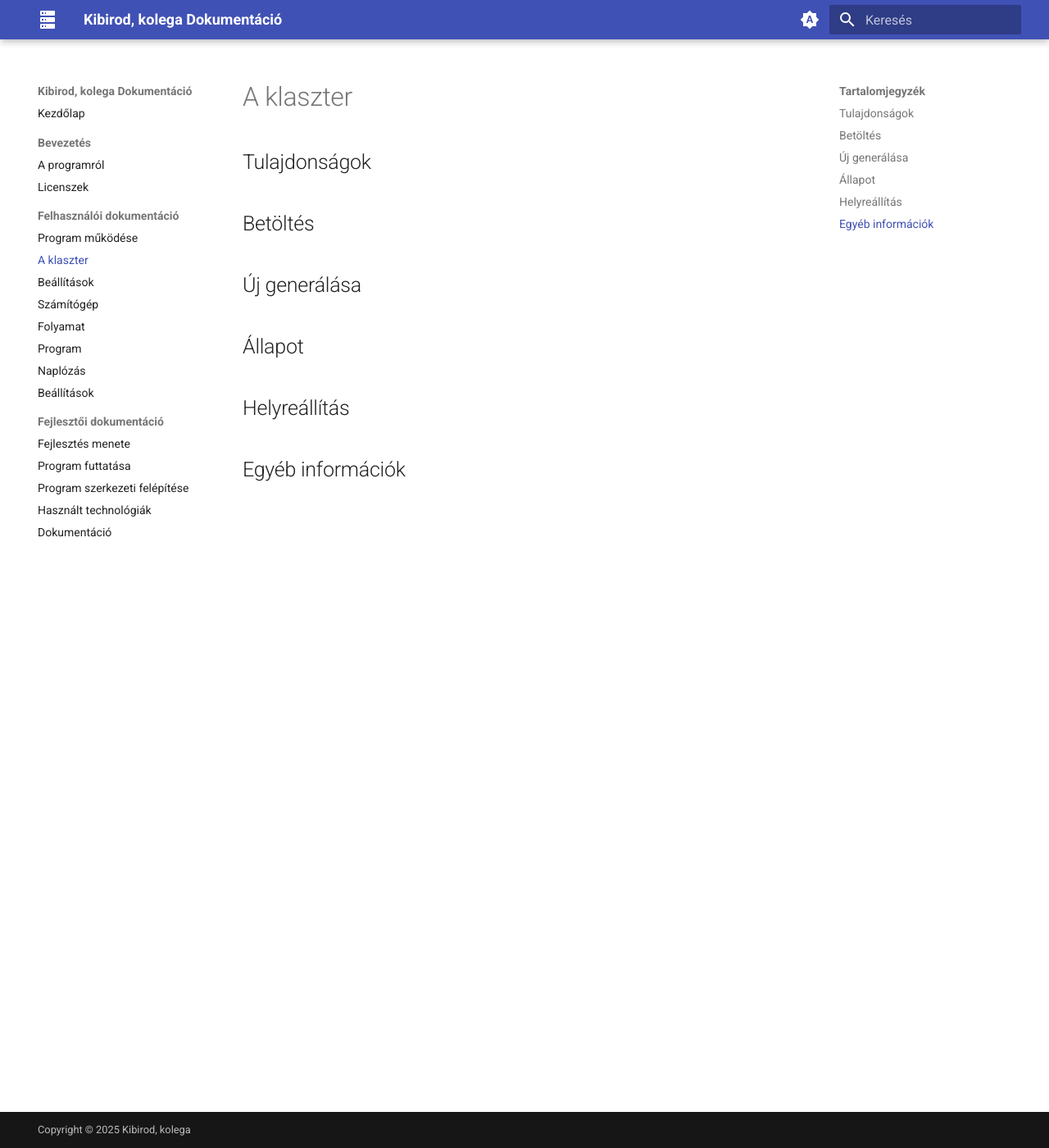
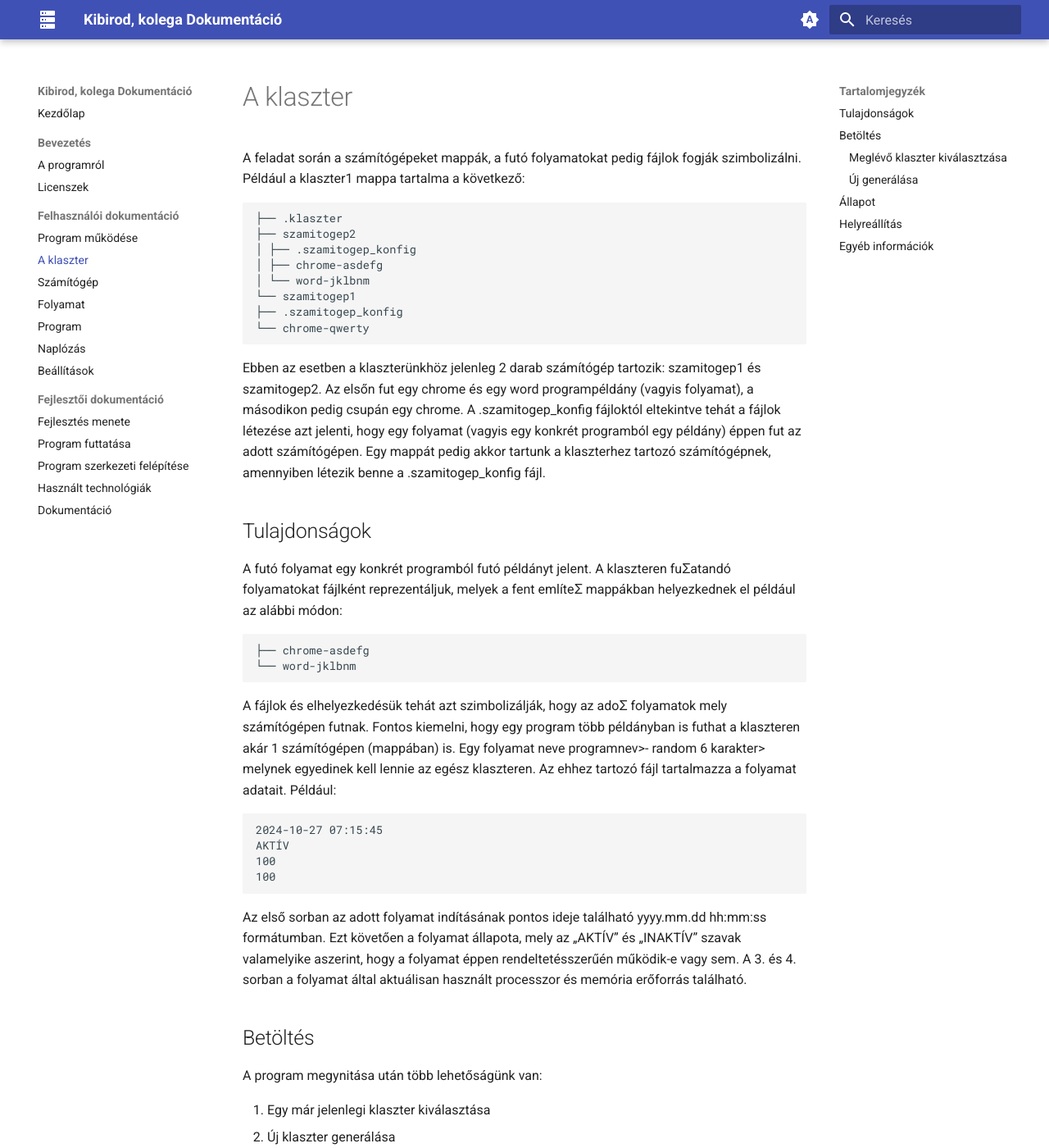
Before and after one commit to gyorfimarcell/Dusza2025, an MkDocs documentation site: the page built from documentation/docs/felhasznaloi/klaszter.md, in a window 1280 px wide and 1400 px high. Shown: the whole window at 82% size. Built offline with MkDocs 1.6.1 and Material for MkDocs 9.7.7, drawn with Linux system fonts in a browser that asks for light colours; some of the changed text lies outside the part shown.

Commit message:
documentation about the cluster

````diff
--- a/documentation/docs/felhasznaloi/klaszter.md
+++ b/documentation/docs/felhasznaloi/klaszter.md
@@ -1,13 +1,80 @@
 # A klaszter
+
+A feladat során a számítógépeket mappák, a futó folyamatokat pedig fájlok fogják szimbolizálni. Például a klaszter1 mappa tartalma a következő:
+
+```.
+├── .klaszter
+├── szamitogep2
+│ ├── .szamitogep_konfig
+│ ├── chrome-asdefg
+│ └── word-jklbnm
+└── szamitogep1
+├── .szamitogep_konfig
+└── chrome-qwerty
+```
+
+Ebben az esetben a klaszterünkhöz jelenleg 2 darab számítógép tartozik: szamitogep1 és szamitogep2. Az elsőn fut egy chrome és egy word programpéldány (vagyis folyamat), a másodikon pedig csupán egy chrome. A .szamitogep_konfig fájloktól eltekintve tehát a fájlok létezése azt jelenti, hogy egy folyamat (vagyis egy konkrét programból egy példány) éppen fut az adott számítógépen. Egy mappát pedig akkor tartunk a klaszterhez tartozó számítógépnek, amennyiben létezik benne a .szamitogep_konfig fájl.
 
 ## Tulajdonságok
 
+A futó folyamat egy konkrét programból futó példányt jelent. A klaszteren fuƩatandó
+folyamatokat fájlként reprezentáljuk, melyek a fent említeƩ mappákban helyezkednek el
+például az alábbi módon:
+
+```.
+├── chrome-asdefg
+└── word-jklbnm
+```
+
+A fájlok és elhelyezkedésük tehát azt szimbolizálják, hogy az adoƩ folyamatok mely számítógépen futnak. Fontos kiemelni, hogy egy program több példányban is futhat a klaszteren akár 1 számítógépen (mappában) is. Egy folyamat neve programnev>- random 6 karakter> melynek egyedinek kell lennie az egész klaszteren. Az ehhez tartozó fájl tartalmazza a folyamat adatait. Például:
+
+```
+2024-10-27 07:15:45
+AKTÍV
+100
+100
+```
+
+Az első sorban az adott folyamat indításának pontos ideje található yyyy.mm.dd hh:mm:ss
+formátumban. Ezt követően a folyamat állapota, mely az „AKTÍV” és „INAKTÍV” szavak valamelyike
+aszerint, hogy a folyamat éppen rendeltetésszerűén működik-e vagy sem. A 3. és 4. sorban a
+folyamat által aktuálisan használt processzor és memória erőforrás található.
+
 ## Betöltés
 
-## Új generálása
+A program megynitása után több lehetőságünk van:
+
+1. Egy már jelenlegi klaszter kiválasztása
+2. Új klaszter generálása
+
+### Meglévő klaszter kiválasztzása
+
+Klaszter kiválasztása során figyelni kell arra, hogy a kiválasztott mappában szerepeljen a .klaszter file.<br>
+Amennyiben ennek nem teszünk eleget, arra a program figyelmeztetni fog minket:
+
+### Új generálása
+
+Van lehetőségünk új klaszter generálására is, ahol a következőket kell megadni:
+
+1. Számítógépek száma
+2. Kívánt programok száma
+3. Futtandó folyamatok száma
+4. Klaszer generálásának helye
+
+Ezután a program a fentiek alapján legenerálja nekünk a megfelelő klasztert és igénybe vehetjük a program többi részét.
 
 ## Állapot
 
+A klaszter betöltődése után a klaszter jelenlegi állapotáról kapunk egy képet. Két lehetőség van:
+
+1. A klaszter állapota megfelelő
+2. Nem felel meg a klaszter által megkövetelt követelményeknek
+
 ## Helyreállítás
 
+Amennyiben a klaszter állapota nem megfelelő, lehetőség van a hibákat a programmal helyreállítani, és az állapot újra megfelelő lesz.
+
 ## Egyéb információk
+
+- A program megnyitása során, amennyiben a program a naplózási előzményekben talál egy már megnyitott klasztert, automatikusan azt fogja megnyitni.
+- A klaszter nevére kattintva a program megnyitja a fájlkezelőt a klaszter mappájának helyén, amennyiben nincs klaszter megnyitva, akkor csak simán a fájlkezelő nyílik meg.
--- a/documentation/mkdocs.yml
+++ b/documentation/mkdocs.yml
@@ -9,7 +9,6 @@ nav:
   - Felhasználói dokumentáció:
       - "felhasznaloi/mukodes.md"
       - "felhasznaloi/klaszter.md"
-      - "felhasznaloi/beallitasok.md"
       - "felhasznaloi/szamitogep.md"
       - "felhasznaloi/folyamat.md"
       - "felhasznaloi/program.md"
````
Also changed, not shown: documentation/docs/bevezetes/programrol.md (+0 -2 lines).
